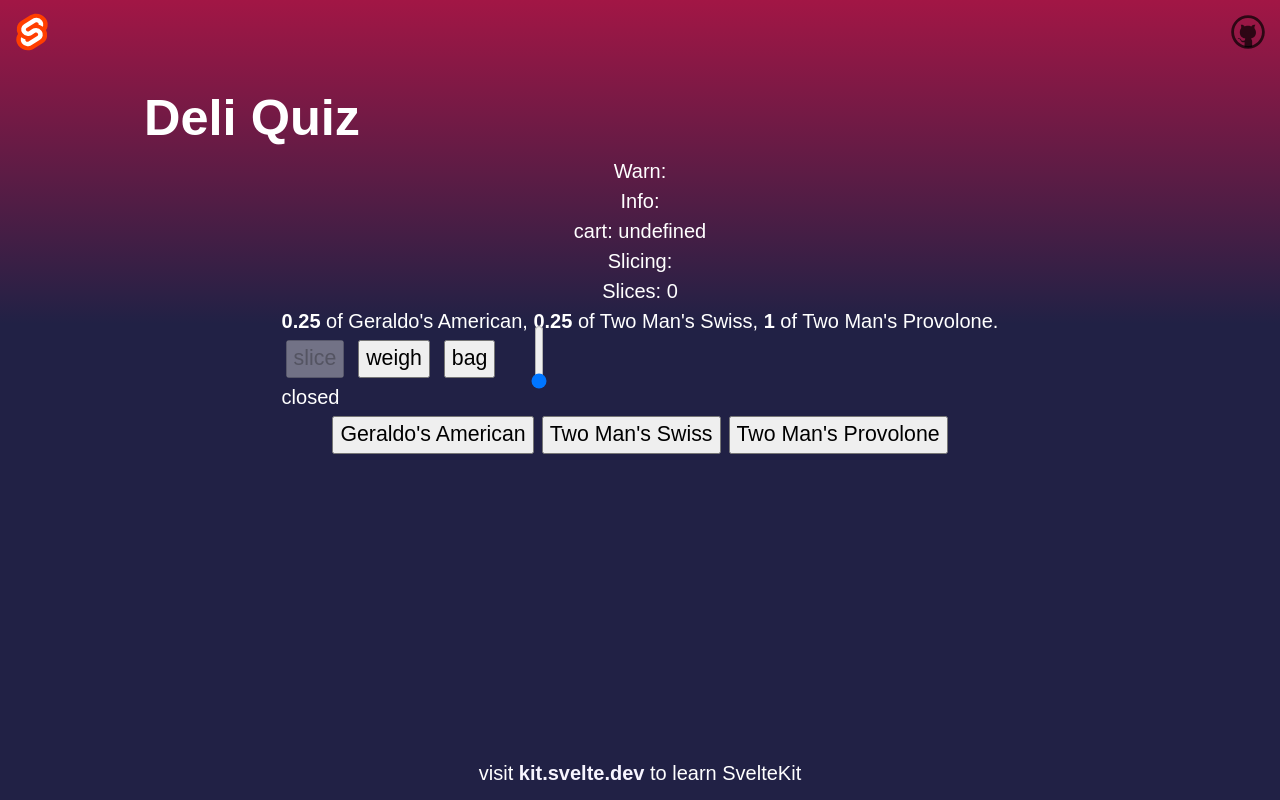
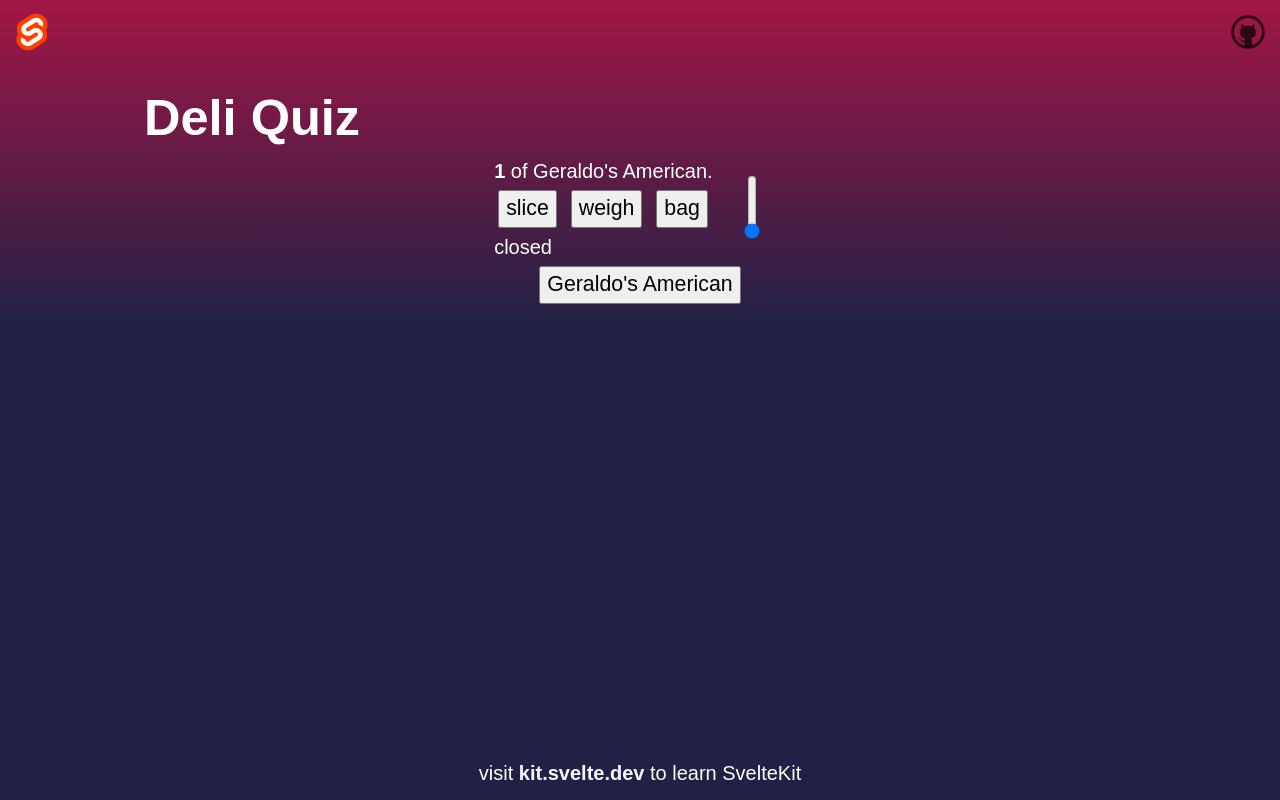
Before and after one commit to Ian-Phelon/deli-quiz, a SvelteKit app in the folder deli-quiz/: page / in a window 1280 px wide. Both pictures are taken after a click on the button "Start". Built offline with nearby package versions, Linux system fonts and the light colour scheme.

Commit message:
feeling good

```diff
--- a/deli-quiz/src/lib/game/GameBoard.svelte
+++ b/deli-quiz/src/lib/game/GameBoard.svelte
@@ -1,49 +1,48 @@
 <script lang="ts">
-	import type { Game } from '$lib/game/game';
-	// import Slicer from './components/Slicer.svelte';
+	import type { Game, Order } from '$lib/game/game';
 
 	export let game: Game;
 
-	let steps = game.steps;
-	let info = game.info;
-	let onSlicer = game.slicing;
+	let onSlicerIndex = 0;
 	let slices = game.slices;
-	let thickness = 0;
-	$: canSlice = !onSlicer;
-	let warn = game.warn;
-	let cart = game.cart;
-	// $:whatever = cart.filter((val)=>{	val.order })
+	let blade = 0;
 
-	$: bladeSetting = game.blade[thickness];
+
+	$: onSlicer = game.order[onSlicerIndex];
+	$: canSlice = game.slicingIndex !== undefined;
+	$: bladeSetting = game.bladeSetting[blade];
+	let ok = false;
+
+	function select(event: Event) {
+		//@ts-expect-error always called with an event
+		const str = event.currentTarget.id;
+		onSlicerIndex = +str.split('-')[1];
+		game.setSlicingIndex(onSlicerIndex);
+		// console.log(game.slicingIndex, onSlicerIndex);
+	}
+
+	function slice() {
+		game.iSlice(blade);
+	}
+
+	function setBlade(){
+		game.adjustBlade(blade)
+	}
+
 	function step(event: Event) {
 		//@ts-expect-error always called with an event
 		const str = event.currentTarget.id;
-		game.step(str, thickness, onSlicer);
-		onSlicer = game.slicing;
-		steps = game.steps;
-		info = game.info;
 		slices = game.slices;
-		warn = game.warn;
-		cart = game.cart;
 	}
 </script>
 
-<!-- <p class="info">
-	Steps: {steps}
-</p> -->
-
-<p>Warn: {warn ?? ''}</p>
-<p>Info: {info ?? ''}</p>
-<p>cart: {JSON.stringify(cart[0])}</p>
-<p>
+<!-- <p>
 	Slicing: {onSlicer
 		? `${onSlicer.productName + ' ' + onSlicer.product.product + ' ' + onSlicer.product.slice}`
 		: ''}
 </p>
 <p>Slices: {slices.length}</p>
-<!-- {#if onSlicer}
-	<p>{game.scaleWeight()}</p>
-{/if} -->
+<p>Scale: {game.onScale}</p> -->
 <div class="slicer">
 	<p class="order">
 		{#each game.order as item, i}
@@ -51,27 +50,28 @@
 			{item.product.product}{i === game.order.length - 1 ? '.' : ', '}
 		{/each}
 	</p>
-	<button id="slice" on:click={step} disabled={canSlice}> slice </button>
+	<button id="slice" on:click={slice} disabled={ok}> slice </button>
 	<button id="weigh" on:click={step}> weigh </button>
-
 	<button id="bag" on:click={step}> bag </button>
 	<input
 		id="blade"
 		type="range"
 		min="0"
-		max={game.blade.length - 1}
-		bind:value={thickness}
-		on:click={step}
-		on:touchend={step}
+		max={game.bladeSetting.length - 1}
+		bind:value={blade}
+		on:click={setBlade}
+		on:touchend={setBlade}
 	/>
-	<!-- <Slicer blade={thickness} game={game}/> -->
+	<!-- <Slicer blade={blade} game={game}/> -->
 	<p>
 		{bladeSetting}
 	</p>
 </div>
 <div class="showcase">
 	{#each game.order as item, i}
-		<button id="select-{i}" on:click={step}>{item.productName + ' ' + item.product.product}</button>
+		<button id="select-{i}" on:click={select}
+			>{item.productName + ' ' + item.product.product}</button
+		>
 	{/each}
 </div>
 
--- a/deli-quiz/src/lib/game/game.ts
+++ b/deli-quiz/src/lib/game/game.ts
@@ -1,5 +1,3 @@
-import * as data from './data/index';
-
 export class Game {
 
 	productNames: string[];
@@ -7,15 +5,14 @@ export class Game {
 	steps: string[] = [];
 	order: Order[] = [];
 	faultTolerance = 0.05;
-	blade = ['closed', 'thin', 'sandwich', 'thick'];
-	// game: Game;
+	bladeSetting = ['closed', 'thin', 'sandwich', 'thick'];
+	blade = 0;
 	win = false;
 	onScale = 0;
 	slicing?: Order;
+	slicingIndex = 0;
 	slices: number[] = [];
 	waste: number[] = [];
-	info?: string;
-	warn?: string;
 	actions = ['start', 'slice', 'weigh', 'bag', 'select'];
 	orderWeights: number[];
 	cart: Order[] = [];
@@ -26,88 +23,101 @@ export class Game {
 		this.products = orderData.products;
 		this.productNames = orderData.productNames;
 		this.orderWeights = orderData.orderWeights;
-		// this.game = this;
-		this.startGame();
+		this.faultTolerance = orderData.faultTolerance;
+		this.generateOrder();
 	}
 
-
-	step(step: Step, blade: number, order?: Order) {
-
-
-		this.warn = undefined;
-		this.info = undefined;
-
-		step = step.toString();
-
-		const orderIndex = this.orderIndex(step);
-
-		if (orderIndex !== -1) { order = this.order[orderIndex]; this.selectedIndex = orderIndex; }
-
-		if (step.includes('select-') && order) {
-			this.info = `Selected: ${order.productName} ${order.product.product}`;
-			this.onSlicer(order, blade);
-		}
-
-		if (step === 'slice' && this.slicing) {
-			this.info = `Sliced ${this.slicing.product.slice} of ${this.slicing.product.product}`;
-			if (this.slicing.product.slice === 0) {
-				this.warn = 'Open the Slicer Blade';
-			} else {
-				this.slices.push(this.slicing.product.slice);
-			};
-		}
-
-		if (step === 'blade') {
-			if (order) {
-				this.onSlicer(order, blade);
-			}
-			else {
-				this.warn = 'No Product Selected';
-			}
-			this.info = `Blade set to ${this.blade[blade]}`;
-
-		}
-
-		if (step === 'weigh') {
-			this.info = `Scale: ${this.scaleWeight()}`;
-			// set a warning, add a step, and exit the function?
-			if (!this.slicing || !order) {
-				this.warn = 'Nothing sliced yet';
-			}
-			this.onScale = this.scaleWeight();
-		}
-
-		if (step === 'bag' && order) {
-			//evaluate if the slices' weight is within tolerance
-			const result = this.withinTolerance(order.orderWeight, this.scaleWeight());
-			const original = this.order[this.selectedIndex];
-			if (result.withinTolerance) {
-				// this.cart.push({ order: original, description: result.description, withinTolerance: result.withinTolerance });
-				this.cart.push(original);
-				this.cleanSlicer();
-			} else {
-				if (result.description === 'Too Much') {
-					this.warn = `${this.scaleWeight()} is more than ${original.orderWeight}`;
-				}
-				//else Too Little
-				else {
-					this.warn = `${this.scaleWeight()} is less than ${original.orderWeight}`;
-				}
-
-			}
-			this.info = result.description;
-		}
-
-		// this.order.sort((a, b) => { return this.orderSort(a, b); });
-		// this.cart.sort((a, b) => { return this.orderSort(a, b); });
-		this.winGame();
+	///////////////////
+	private iStep(step: Step) {
 		// no repeats
 		if ((this.steps.length > 0) && (this.steps[this.steps.length - 1] === step)) return;
 
 		this.steps.push(step.toString());
-		if (this.order.length === this.cart.length) { this.info = 'Win:endStep'; this.win = true; }
+	}
 
+	setSlicingIndex(index: number) {
+		this.slicingIndex = index;
+		this.iStep('select');
+		console.log(`slicingIndex: ${index}`, this.getOrderByIndex(index));
 	}
+
+	adjustBlade(blade: number) {
+		this.blade = blade;
+		this.iStep('blade');
+		console.log('set blade to ', blade);
+	}
+
+	iSlice(blade: number, index = this.slicingIndex) {
+
+
+		if (typeof index === 'undefined') return;
+		const order = this.getOrderByIndex(index);
+		const base = order.product.slice;
+		let weight = 0;
+
+		if (blade === -1) { weight = base; }
+		else if (blade === 0) { weight = 0; }
+		else if (blade === 1) { weight = base - .004; }
+		else if (blade === 3) { weight = base + .004; }
+		else { weight = base; }
+
+		this.slices.push(weight.toFixed3());
+	}
+
+	iWeigh() {
+		//
+		this.iStep('weigh');
+	}
+
+	iBag() {
+		//validate
+		const target = this.getOrderByIndex(this.slicingIndex).orderWeight;
+		const actual = this.scaleWeight();
+		if (this.withinTolerance(target, actual)) this.cart.push(this.getOrderByIndex(this.slicingIndex));
+
+		this.iStep('bag');
+	}
+
+	///////////////////
+
+
+	// step(step: Step, blade: number, order?: Order) {
+	// 	const orderIndex = this.orderIndex(order || step);
+	// 	step = step.toString();
+
+	// 	if (orderIndex !== -1) order = this.order[orderIndex];
+
+	// 	if (step.includes('select-') && order) {
+	// 		this.setSliceWeight(order, blade);
+	// 	}
+
+	// 	if (step === 'slice' && this.slicing) {
+	// 		if (this.slicing.product.slice !== 0) this.slices.push(this.slicing.product.slice);
+	// 	}
+
+	// 	if (step === 'blade' && order) {
+	// 		this.setSliceWeight(order, blade);
+	// 	}
+
+	// 	if (step === 'bag' && order && this.slicingIndex) {
+	// 		//evaluate if the slices' weight is within tolerance
+	// 		const result = this.withinTolerance(order.orderWeight, this.scaleWeight());
+	// 		/// order index isn't set because this is not select-
+	// 		const original = this.order[this.orderIndex(order)];
+	// 		if (result.withinTolerance) {
+	// 			// this.cart.push({ order: original, description: result.description, withinTolerance: result.withinTolerance });
+	// 			this.cart.push(original);
+	// 			this.cleanSlicer();
+	// 		}
+	// 	}
+	// 	this.winGame();
+	// 	// no repeats
+	// 	if ((this.steps.length > 0) && (this.steps[this.steps.length - 1] === step)) return;
+
+	// 	this.steps.push(step.toString());
+	// 	if (this.order.length === this.cart.length) this.win = true;
+
+	// }
 
 
 	winGame(customer = this.order, cart = this.cart) {
@@ -120,43 +130,38 @@ export class Game {
 		return e1.orderWeight < e2.orderWeight ? 1 : e1.orderWeight > e2.orderWeight ? -1 : 0;
 	}
 
-	onSlicer(order: Order, blade: number) {
+	// should be a different name, since what we're really doing is setting slice
+	// weight
+	setSliceWeight(order: Order, blade: number) {
 		this.cleanSlicer();
 		const product = { ...order.product };
 
-		product.slice = this.sliceWeight(order, blade);
+		product.slice = this.changeSliceWeight(order, blade);
 
-		const newProduct = { orderWeight: order.orderWeight, productName: order.productName, product: product };
+		const newProduct = { productName: order.productName, orderWeight: order.orderWeight, product: product };
 		this.slicing = newProduct;
 	}
 
 	scaleWeight(): number {
-		return this.slices[0] ? this.slices.reduce((n, m) => n + m, 0).toFixed3() : 0;
+		return this.slices.reduce((n, m) => n + m, 0).toFixed3();
 	}
 
-	withinTolerance(target: number, weight: number): { withinTolerance: boolean; description: string; } {
-		const diff = (target - weight).toFixed3();
+	withinTolerance(target = 99, actual = 0) {
 		const upper = (target + this.faultTolerance).toFixed3();
 		const lower = (target - this.faultTolerance).toFixed3();
-		const description = `${diff === 0
-			? 'Perfect!' : weight > upper
-				? 'Too Much' : weight < lower
-					? 'Too Little' : 'Almost perfect'}`;
 
-		return {
-			withinTolerance: diff === 0 || (weight <= upper && weight >= lower),
-			description: description
-		};
+		return actual <= upper && actual >= lower;
 	}
 
-	sliceWeight(item: Order, blade: number): number {
+
+	changeSliceWeight(order: Order, blade: number): number {
 		let weight;
 		const list = this.products;
 		const base = list.filter((p) => {
-			return p.product === item.product.product;
+			return p.product === order.product.product;
 		})[0].slice;
 
-		if (blade === -1) { weight = item.product.slice; }
+		if (blade === -1) { weight = order.product.slice; }
 		else if (blade === 0) { weight = 0; }
 		else if (blade === 1) { weight = base - .004; }
 		else if (blade === 3) { weight = base + .004; }
@@ -167,64 +172,82 @@ export class Game {
 	}
 
 	/**returns -1 if step !== select-x, x if true */
-	orderIndex(step: Step) {
-		const match = new RegExp(/select-[0-9]/g).test(step.toString());
-		return match ? +(step.toString().split('-')[1]) : - 1;
+	orderIndex(input: Step | Order) {
+		// if (typeof input === 'object') {
+		// 	const ok = this.order.findIndex((e) => {
+		// 		const weight = e.orderWeight === input.orderWeight;
+		// 		const product = e.product.product === input.product.product;
+		// 		const name = e.productName === input.productName;
+
+		// 		return name && weight && product;
+		// 	});
+		// 	return ok;
+		// }
+		const match = new RegExp(/select-[0-9]/g).test(input.toString());
+		if (match) {
+			return +input.toString().split('-')[1];
+		}
+		else {
+			return -1;
+		}
 	}
 
-	startGame() {
-		// this.order =  this.generateOrder();
+	generateOrder() {
 		// one to four items
 		const amount = Math.floor(Math.random() * 4) + 1;
+
 		while (this.order.length < amount) {
+
 			const r = Math.floor(Math.random() * (this.productNames.length));
 			const s = Math.floor(Math.random() * (this.orderWeights.length));
 			const t = Math.floor(Math.random() * (this.products.length));
+
 			const orderItem = { productName: this.productNames[r], orderWeight: this.orderWeights[s], product: this.products[t] };
+
+			const ok = this.order.some((e) => {
+				const weight = e.orderWeight === orderItem.orderWeight;
+				const product = e.product.product === orderItem.product.product;
+				const name = e.productName === orderItem.productName;
+				return name || weight || product;
+			});
+
+			if (ok) {
+				console.log(`Tried to add`, orderItem + 'to' + this.order.toString());
+				continue;
+			}
+
 			if (this.order.indexOf(orderItem) === -1) this.order.push(orderItem);
+
 		}
-		this.step('start', -1);
+
+		this.iStep('start');
 	}
 
 
 
-	removeSlice() { this.slices[0] ?? this.slices.pop(); }
+	removeSlice(slices = this.slices) { slices[0] ?? slices.pop(); }
 
 	cleanSlicer() {
 		this.slicing = undefined;
 		this.slices = [];
 	}
 
-	generateOrder(orderWeights = data.standardWeights,
-		productNames = data.getNames().length !== 0 ? data.getNames() : data.genericProductNames,
-		products = data.getProducts().length !== 0 ? data.getProducts() : data.genericProducts,
-		max = 4) {
-		const order: Order[] = [];
-		const amount = Math.floor(Math.random() * max) + 1;
-		while (order.length < amount) {
-			const r = Math.floor(Math.random() * (productNames.length));
-			const s = Math.floor(Math.random() * (orderWeights.length));
-			const t = Math.floor(Math.random() * (products.length));
-			const orderItem = { productName: productNames[r], orderWeight: orderWeights[s], product: products[t] };
-			if (order.findIndex((e) => { e.product.product === orderItem.product.product; }) === -1) continue;
-			if (order.indexOf(orderItem) === -1) order.push(orderItem);
-		}
-		return order;
+	getOrderByIndex(index: number) {
+		return this.order[index];
 	}
-
 
 }
 
 type Step = string | (() => string);
 
-interface Product {
+export interface Product {
 	producer?: string;
 	product: string;
 	slice: number;
 	variants?: Product[];
 };
 
-interface Order {
+export interface Order {
 	orderWeight: number;
 	productName: string;
 	product: Product;
@@ -240,4 +263,5 @@ export interface OrderData {
 	products: Product[];
 	productNames: string[];
 	orderWeights: number[];
+	faultTolerance: number;
 }
--- a/deli-quiz/src/routes/+page.svelte
+++ b/deli-quiz/src/routes/+page.svelte
@@ -2,21 +2,26 @@
 	import { Game, type OrderData } from '$lib/game/game';
 	import GameBoard from '$lib/game/GameBoard.svelte';
 	import * as gameData from '$lib/game/data/index';
+	import { confetti } from '@neoconfetti/svelte';
 
 	const { genericProducts, genericProductNames, standardWeights } = gameData;
 
 	const ok: OrderData = {
 		products: genericProducts,
 		productNames: genericProductNames,
-		orderWeights: standardWeights
+		orderWeights: standardWeights,
+		faultTolerance: 0.5
 	};
 
-	let  game  = new Game(ok);
+	let game = new Game(ok);
 
 	let inProgress = false;
+	let win = game.win;
+	$: winning = () => game.win;
 
 	function start() {
 		inProgress = !inProgress;
+		// win = true;
 	}
 
 	// function step(event: { currentTarget: { id: any; }; }) {
@@ -37,6 +42,11 @@
 <h1 class="welcome">Deli Quiz</h1>
 <section class="game">
 	{#if inProgress}
+		{#if winning()}
+			<div>
+				<div use:confetti />
+			</div>
+		{/if}
 		<GameBoard {game} />
 	{:else}
 		<button on:click={start}>Start</button>
```
Also changed, not shown: 1 other file (tests, documents, lock files or other folders).
